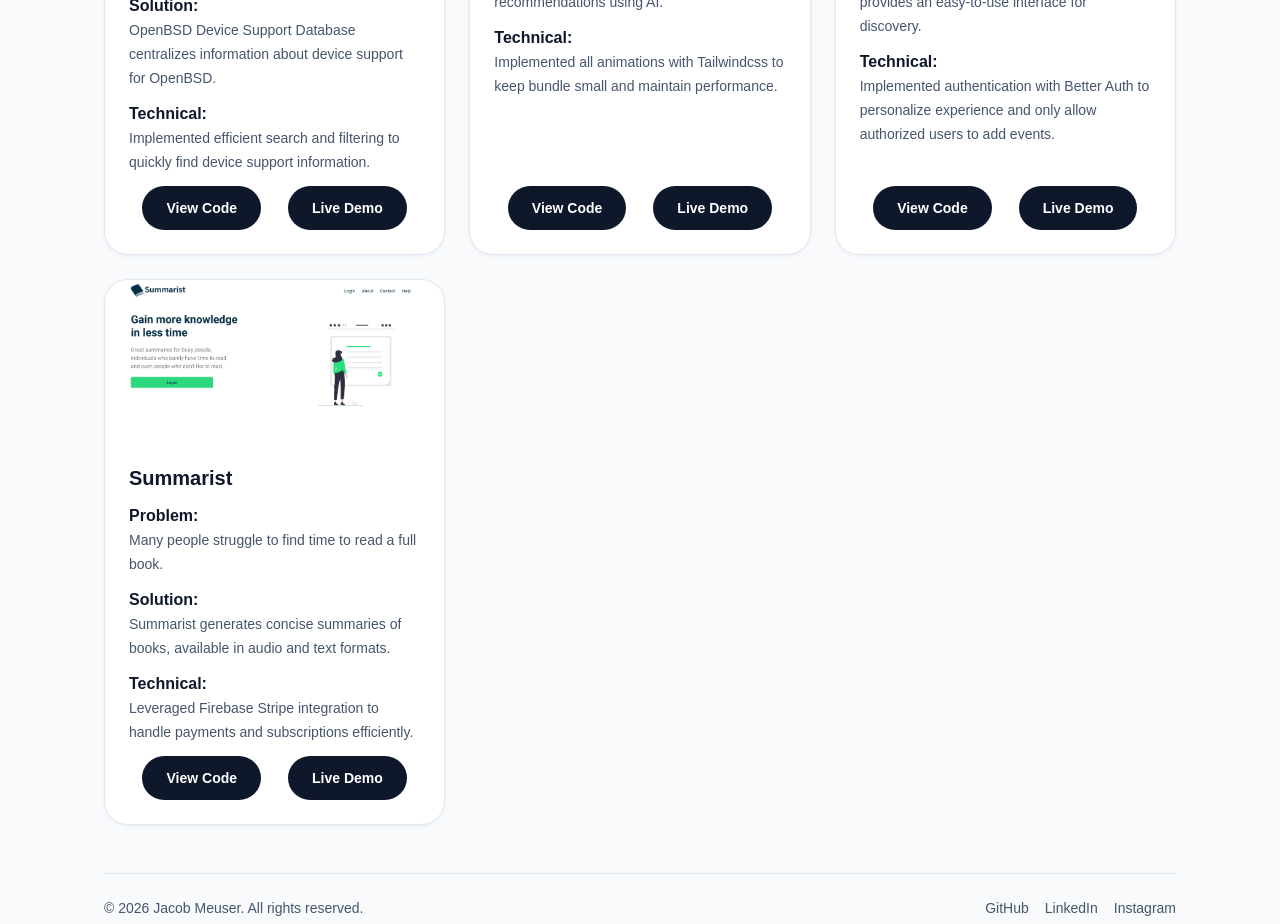
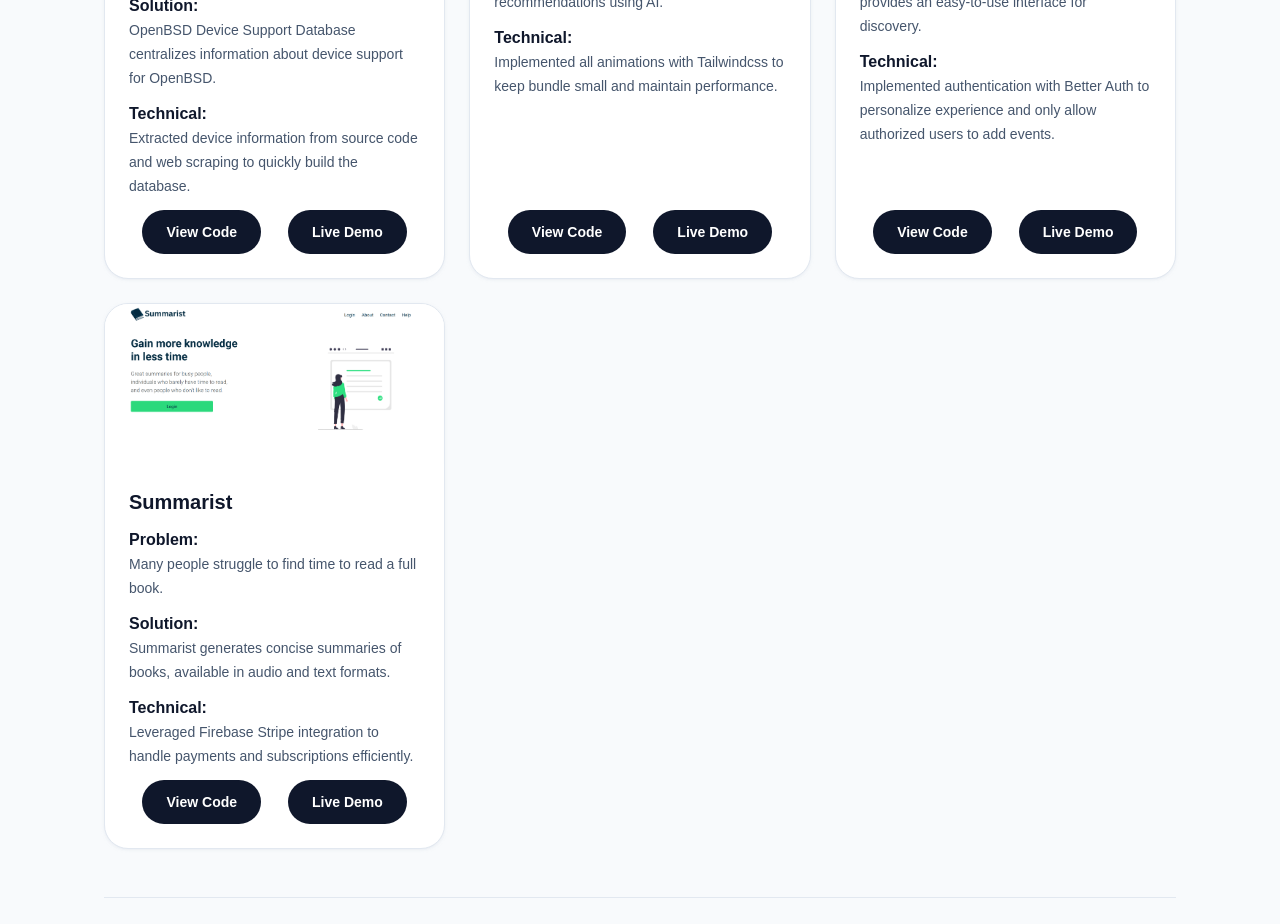
Before and after one commit to jakemsr/nextjs-portfolio, a Next.js app: page / in a window 1280 px wide. Shown: the part 1220-2144 px from the top of the page. Built offline with nearby package versions, Linux system fonts and the light colour scheme.

Commit message:
feat: Better technical discussion

```diff
--- a/app/page.tsx
+++ b/app/page.tsx
@@ -33,7 +33,7 @@ const projects = [
     code: "https://github.com/jakemsr/obsd-device-support",
     problem: "Tracking OpenBSD device support is cumbersome and scattered across various sources.",
     solution: "OpenBSD Device Support Database centralizes information about device support for OpenBSD.",
-    decision: "Implemented efficient search and filtering to quickly find device support information."
+    decision: "Extracted device information from source code and web scraping to quickly build the database."
   },
   {
     title: "Skintrinsic",
```
